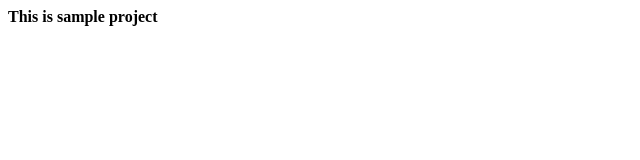
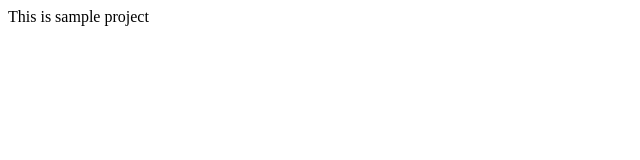
Before and after one commit to masihulla/samplejob, a plain HTML site: page index.html in a window 1280 px wide. Shown: the full height of the page, 0-640 px from the left. Drawn offline with Linux system fonts and the light colour scheme.

Commit message:
third commit

```diff
--- a/index.html
+++ b/index.html
@@ -1,5 +1,5 @@
 <html>
 <body>
-  <p style: color= blue><b>This is sample project</p>
+  <p style: color= blue>This is sample project</p>
   </body>
   </html>
```
